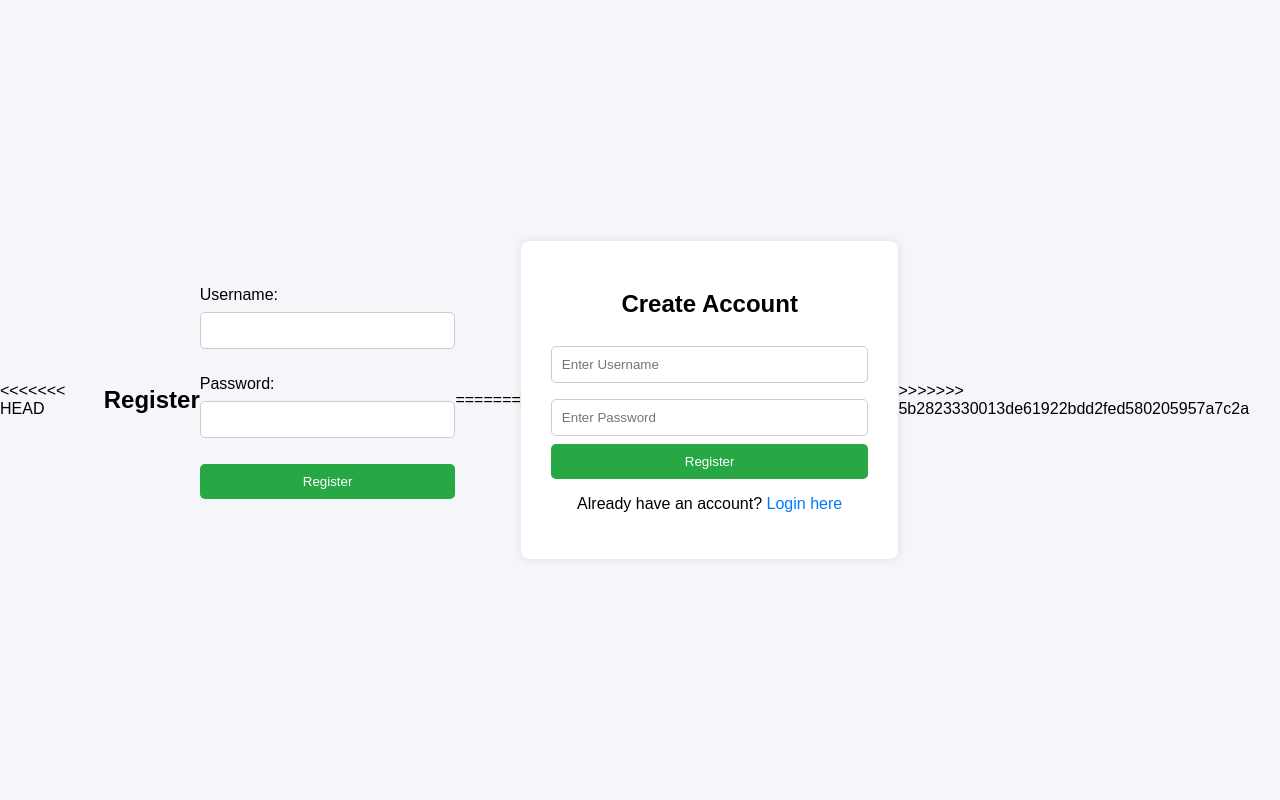
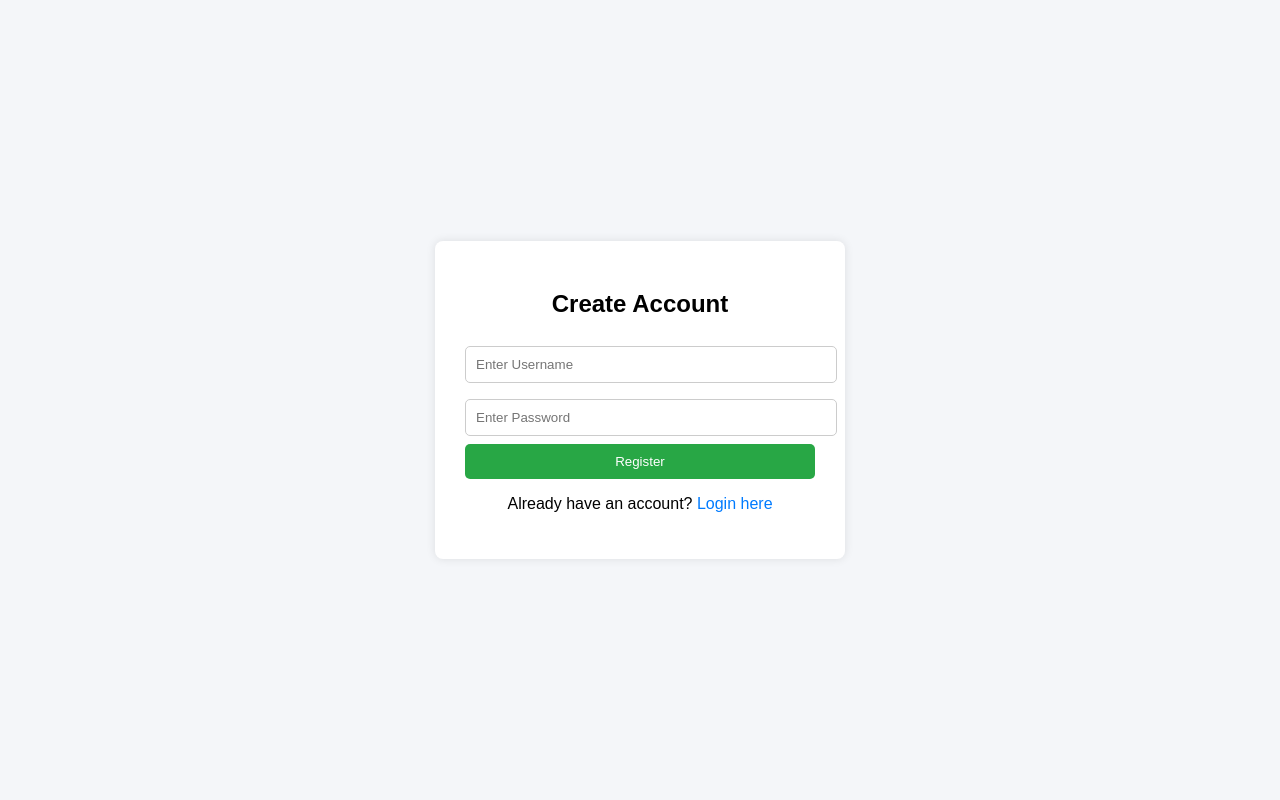
Before and after one commit to vkakshaya16-ux/Password_Manager, a Flask app: page /register in a window 1280 px wide. Run offline with Flask 3, Linux system fonts and the light colour scheme; some libraries are stand-ins or nearby versions.

Commit message:
fixed dashboard merge conflict

```diff
--- a/templates/dashboard.html
+++ b/templates/dashboard.html
@@ -51,7 +51,7 @@
     padding: 10px;
     border: 1px solid #ddd;
     border-radius: 5px;
-            background: #fafafa;
+    background: #f4eeee;
 }
 
 .logout {
@@ -82,6 +82,7 @@
 <h3>Saved Passwords</h3>
 
 {% for id, app_name, app_username, app_password in passwords %}
+
 <div class="password-box">
 
 <strong>App:</strong> {{ app_name }} <br>
@@ -95,8 +96,11 @@
 <a href="/delete/{{id}}">Delete</a>
 
 </div>
+
 {% else %}
+
 <p>No passwords saved yet.</p>
+
 {% endfor %}
 
 <div class="logout">
--- a/templates/register.html
+++ b/templates/register.html
@@ -1,12 +1,3 @@
-<<<<<<< HEAD
-<h2>Register</h2>
-
-<form method="POST">
-    Username: <input type="text" name="username"><br><br>
-    Password: <input type="password" name="password"><br><br>
-    <button type="submit">Register</button>
-</form>
-=======
 <!DOCTYPE html>
 <html>
 <head>
@@ -90,4 +81,3 @@
 
 </body>
 </html>
->>>>>>> 5b2823330013de61922bdd2fed580205957a7c2a
```
Also changed, not shown: 1 other file. Lines whose indentation alone changed are shown as unchanged.
